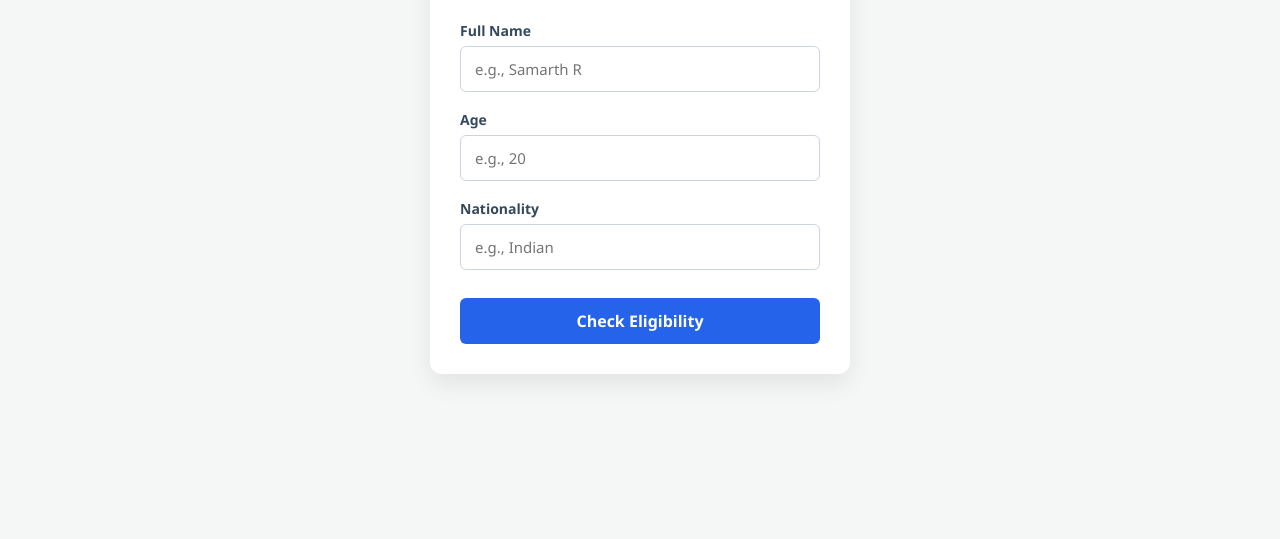
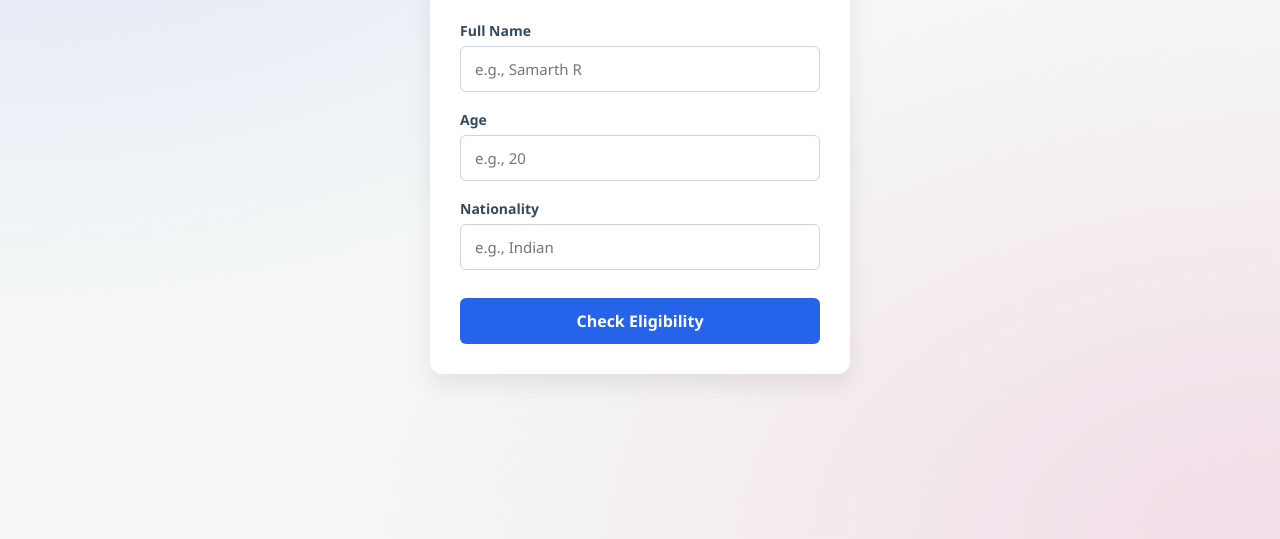
Before and after one commit to suraaj-sp/Vote-Checker, a plain HTML site: page index.html in a window 1280 px wide. Shown: the part 261-800 px from the top of the page. Drawn offline with Linux system fonts and the light colour scheme.

Commit message:
updated background

```diff
--- a/style.css
+++ b/style.css
@@ -7,15 +7,20 @@
 }
 
 body {
+    background: radial-gradient(at 0% 0%, rgba(99, 102, 241, 0.15) 0px, transparent 50%),
+                radial-gradient(at 100% 100%, rgba(236, 72, 153, 0.15) 0px, transparent 50%),
+                #0f172a;;
     background-color: #f4f7f6;
     min-height: 100vh;
     display: flex;
     justify-content: center;
     align-items: center;
     padding: 20px;
+    color: #f8fafc;
 }
 
 .card {
+    background: rgba(255, 255, 255, 0.05);
     background-color: #ffffff;
     padding: 30px;
     border-radius: 12px;
```
